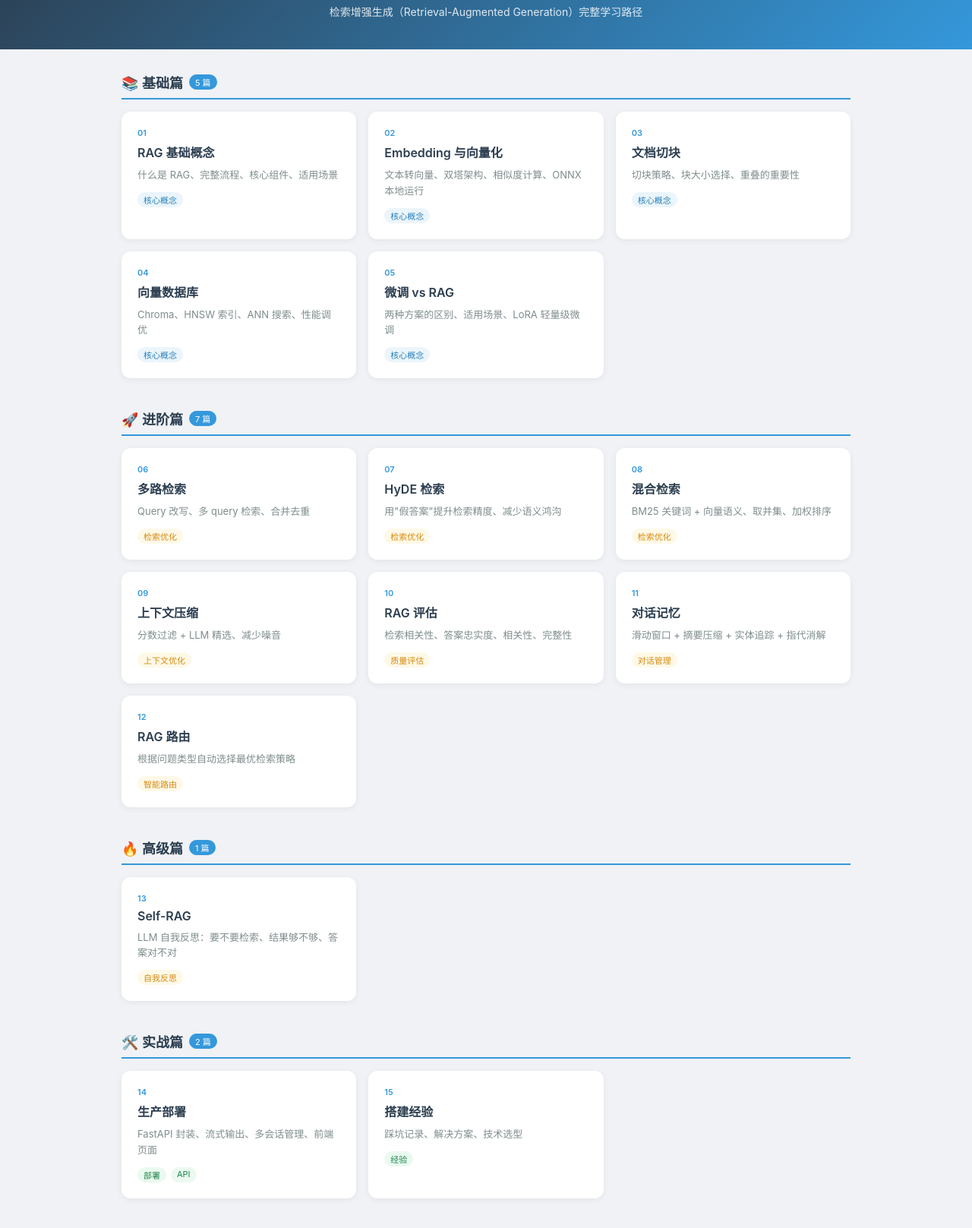
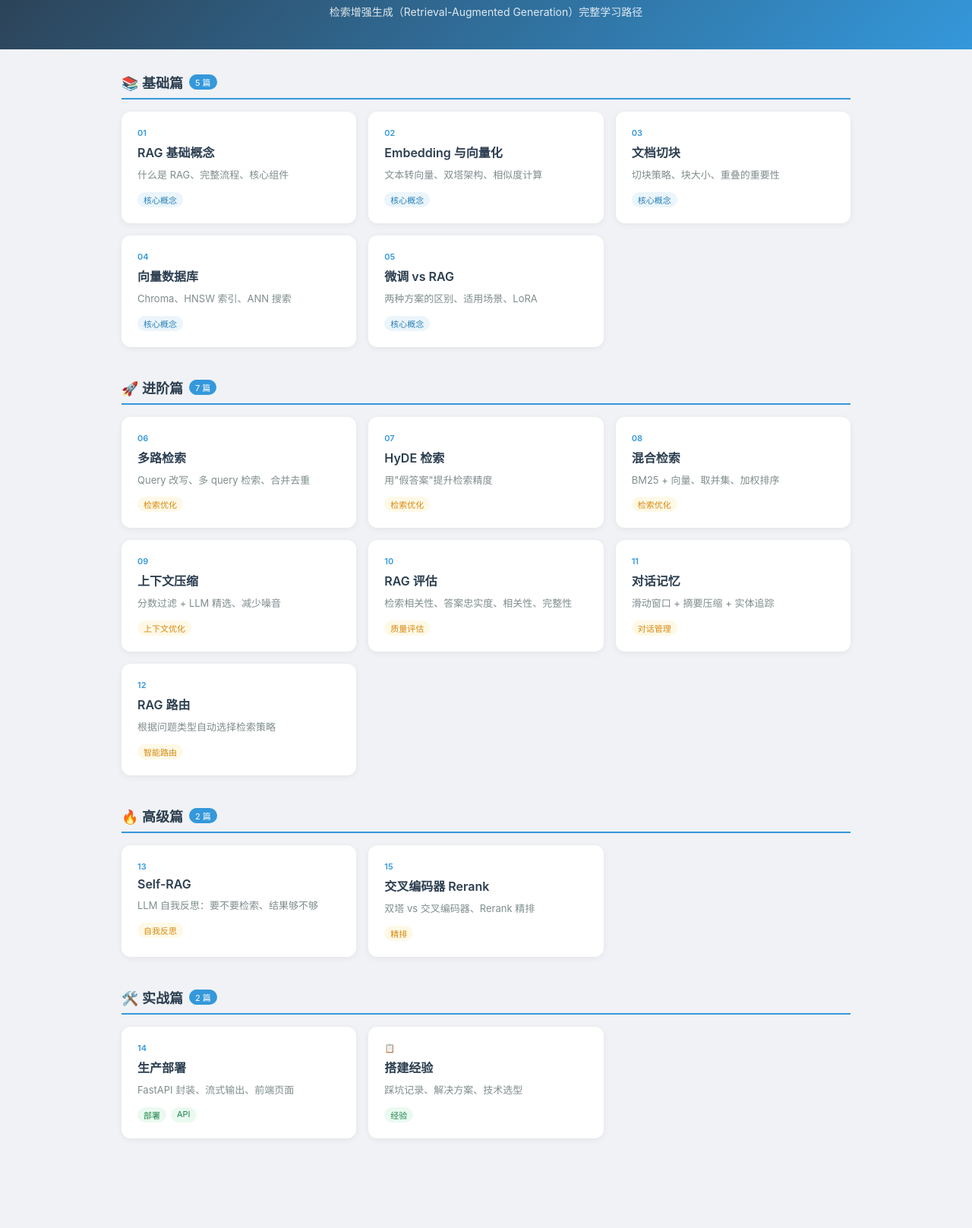
Before and after one commit to SHYXIN/rag-tutorial, a plain HTML site: page docs/pages/index.html in a window 1280 px wide. Shown: the part 83-1700 px from the top of the page at 76% size. After the commit the page ends 1652 px from the top, so only its background shows below. Drawn offline with Linux system fonts and the light colour scheme.

Commit message:
docs: 添加交叉编码器 Rerank 页面 + 更新索引

```diff
--- a/docs/pages/index.html
+++ b/docs/pages/index.html
@@ -11,11 +11,9 @@
         .header h1 { font-size: 28px; margin-bottom: 8px; }
         .header p { font-size: 14px; opacity: 0.85; }
         .container { max-width: 1000px; margin: 0 auto; padding: 30px 20px; }
-
         .section { margin-bottom: 40px; }
         .section-title { font-size: 18px; font-weight: 600; color: #2c3e50; margin-bottom: 16px; padding-bottom: 8px; border-bottom: 2px solid #3498db; display: flex; align-items: center; gap: 8px; }
         .section-title .badge { background: #3498db; color: #fff; font-size: 11px; padding: 2px 8px; border-radius: 10px; font-weight: normal; }
-
         .cards { display: grid; grid-template-columns: repeat(auto-fill, minmax(280px, 1fr)); gap: 16px; }
         .card { background: #fff; border-radius: 12px; padding: 20px; box-shadow: 0 2px 8px rgba(0,0,0,0.06); cursor: pointer; transition: all 0.2s; border: 1px solid transparent; text-decoration: none; color: inherit; display: block; }
         .card:hover { transform: translateY(-2px); box-shadow: 0 4px 16px rgba(0,0,0,0.12); border-color: #3498db; }
@@ -26,7 +24,6 @@
         .card-tag { font-size: 11px; padding: 2px 8px; background: #ecf0f1; border-radius: 10px; color: #555; }
         .card-tag.core { background: #ebf5fb; color: #2980b9; }
         .card-tag.adv { background: #fef9e7; color: #d68910; }
-
         .section.practice .card-tag { background: #eafaf1; color: #1e8449; }
     </style>
 </head>
@@ -35,123 +32,45 @@
         <h1>RAG 知识库</h1>
         <p>检索增强生成（Retrieval-Augmented Generation）完整学习路径</p>
     </div>
-
     <div class="container">
         <!-- 基础篇 -->
         <div class="section">
             <div class="section-title">📚 基础篇 <span class="badge">5 篇</span></div>
             <div class="cards">
-                <a href="01_RAG基础概念.html" class="card">
-                    <div class="card-num">01</div>
-                    <div class="card-title">RAG 基础概念</div>
-                    <div class="card-desc">什么是 RAG、完整流程、核心组件、适用场景</div>
-                    <div class="card-tags"><span class="card-tag core">核心概念</span></div>
-                </a>
-                <a href="02_Embedding与向量化.html" class="card">
-                    <div class="card-num">02</div>
-                    <div class="card-title">Embedding 与向量化</div>
-                    <div class="card-desc">文本转向量、双塔架构、相似度计算、ONNX 本地运行</div>
-                    <div class="card-tags"><span class="card-tag core">核心概念</span></div>
-                </a>
-                <a href="03_文档切块.html" class="card">
-                    <div class="card-num">03</div>
-                    <div class="card-title">文档切块</div>
-                    <div class="card-desc">切块策略、块大小选择、重叠的重要性</div>
-                    <div class="card-tags"><span class="card-tag core">核心概念</span></div>
-                </a>
-                <a href="04_向量数据库.html" class="card">
-                    <div class="card-num">04</div>
-                    <div class="card-title">向量数据库</div>
-                    <div class="card-desc">Chroma、HNSW 索引、ANN 搜索、性能调优</div>
-                    <div class="card-tags"><span class="card-tag core">核心概念</span></div>
-                </a>
-                <a href="05_微调vsRAG.html" class="card">
-                    <div class="card-num">05</div>
-                    <div class="card-title">微调 vs RAG</div>
-                    <div class="card-desc">两种方案的区别、适用场景、LoRA 轻量级微调</div>
-                    <div class="card-tags"><span class="card-tag core">核心概念</span></div>
-                </a>
+                <a href="01_RAG基础概念.html" class="card"><div class="card-num">01</div><div class="card-title">RAG 基础概念</div><div class="card-desc">什么是 RAG、完整流程、核心组件</div><div class="card-tags"><span class="card-tag core">核心概念</span></div></a>
+                <a href="02_Embedding与向量化.html" class="card"><div class="card-num">02</div><div class="card-title">Embedding 与向量化</div><div class="card-desc">文本转向量、双塔架构、相似度计算</div><div class="card-tags"><span class="card-tag core">核心概念</span></div></a>
+                <a href="03_文档切块.html" class="card"><div class="card-num">03</div><div class="card-title">文档切块</div><div class="card-desc">切块策略、块大小、重叠的重要性</div><div class="card-tags"><span class="card-tag core">核心概念</span></div></a>
+                <a href="04_向量数据库.html" class="card"><div class="card-num">04</div><div class="card-title">向量数据库</div><div class="card-desc">Chroma、HNSW 索引、ANN 搜索</div><div class="card-tags"><span class="card-tag core">核心概念</span></div></a>
+                <a href="05_微调vsRAG.html" class="card"><div class="card-num">05</div><div class="card-title">微调 vs RAG</div><div class="card-desc">两种方案的区别、适用场景、LoRA</div><div class="card-tags"><span class="card-tag core">核心概念</span></div></a>
             </div>
         </div>
-
         <!-- 进阶篇 -->
         <div class="section">
             <div class="section-title">🚀 进阶篇 <span class="badge">7 篇</span></div>
             <div class="cards">
-                <a href="06_多路检索.html" class="card">
-                    <div class="card-num">06</div>
-                    <div class="card-title">多路检索</div>
-                    <div class="card-desc">Query 改写、多 query 检索、合并去重</div>
-                    <div class="card-tags"><span class="card-tag adv">检索优化</span></div>
-                </a>
-                <a href="07_HyDE检索.html" class="card">
-                    <div class="card-num">07</div>
-                    <div class="card-title">HyDE 检索</div>
-                    <div class="card-desc">用"假答案"提升检索精度、减少语义鸿沟</div>
-                    <div class="card-tags"><span class="card-tag adv">检索优化</span></div>
-                </a>
-                <a href="08_混合检索.html" class="card">
-                    <div class="card-num">08</div>
-                    <div class="card-title">混合检索</div>
-                    <div class="card-desc">BM25 关键词 + 向量语义、取并集、加权排序</div>
-                    <div class="card-tags"><span class="card-tag adv">检索优化</span></div>
-                </a>
-                <a href="09_上下文压缩.html" class="card">
-                    <div class="card-num">09</div>
-                    <div class="card-title">上下文压缩</div>
-                    <div class="card-desc">分数过滤 + LLM 精选、减少噪音</div>
-                    <div class="card-tags"><span class="card-tag adv">上下文优化</span></div>
-                </a>
-                <a href="10_RAG评估.html" class="card">
-                    <div class="card-num">10</div>
-                    <div class="card-title">RAG 评估</div>
-                    <div class="card-desc">检索相关性、答案忠实度、相关性、完整性</div>
-                    <div class="card-tags"><span class="card-tag adv">质量评估</span></div>
-                </a>
-                <a href="11_对话记忆.html" class="card">
-                    <div class="card-num">11</div>
-                    <div class="card-title">对话记忆</div>
-                    <div class="card-desc">滑动窗口 + 摘要压缩 + 实体追踪 + 指代消解</div>
-                    <div class="card-tags"><span class="card-tag adv">对话管理</span></div>
-                </a>
-                <a href="12_RAG路由.html" class="card">
-                    <div class="card-num">12</div>
-                    <div class="card-title">RAG 路由</div>
-                    <div class="card-desc">根据问题类型自动选择最优检索策略</div>
-                    <div class="card-tags"><span class="card-tag adv">智能路由</span></div>
-                </a>
+                <a href="06_多路检索.html" class="card"><div class="card-num">06</div><div class="card-title">多路检索</div><div class="card-desc">Query 改写、多 query 检索、合并去重</div><div class="card-tags"><span class="card-tag adv">检索优化</span></div></a>
+                <a href="07_HyDE检索.html" class="card"><div class="card-num">07</div><div class="card-title">HyDE 检索</div><div class="card-desc">用"假答案"提升检索精度</div><div class="card-tags"><span class="card-tag adv">检索优化</span></div></a>
+                <a href="08_混合检索.html" class="card"><div class="card-num">08</div><div class="card-title">混合检索</div><div class="card-desc">BM25 + 向量、取并集、加权排序</div><div class="card-tags"><span class="card-tag adv">检索优化</span></div></a>
+                <a href="09_上下文压缩.html" class="card"><div class="card-num">09</div><div class="card-title">上下文压缩</div><div class="card-desc">分数过滤 + LLM 精选、减少噪音</div><div class="card-tags"><span class="card-tag adv">上下文优化</span></div></a>
+                <a href="10_RAG评估.html" class="card"><div class="card-num">10</div><div class="card-title">RAG 评估</div><div class="card-desc">检索相关性、答案忠实度、相关性、完整性</div><div class="card-tags"><span class="card-tag adv">质量评估</span></div></a>
+                <a href="11_对话记忆.html" class="card"><div class="card-num">11</div><div class="card-title">对话记忆</div><div class="card-desc">滑动窗口 + 摘要压缩 + 实体追踪</div><div class="card-tags"><span class="card-tag adv">对话管理</span></div></a>
+                <a href="12_RAG路由.html" class="card"><div class="card-num">12</div><div class="card-title">RAG 路由</div><div class="card-desc">根据问题类型自动选择检索策略</div><div class="card-tags"><span class="card-tag adv">智能路由</span></div></a>
             </div>
         </div>
-
         <!-- 高级篇 -->
         <div class="section">
-            <div class="section-title">🔥 高级篇 <span class="badge">1 篇</span></div>
+            <div class="section-title">🔥 高级篇 <span class="badge">2 篇</span></div>
             <div class="cards">
-                <a href="13_Self-RAG.html" class="card">
-                    <div class="card-num">13</div>
-                    <div class="card-title">Self-RAG</div>
-                    <div class="card-desc">LLM 自我反思：要不要检索、结果够不够、答案对不对</div>
-                    <div class="card-tags"><span class="card-tag adv">自我反思</span></div>
-                </a>
+                <a href="13_Self-RAG.html" class="card"><div class="card-num">13</div><div class="card-title">Self-RAG</div><div class="card-desc">LLM 自我反思：要不要检索、结果够不够</div><div class="card-tags"><span class="card-tag adv">自我反思</span></div></a>
+                <a href="15_交叉编码器Rerank.html" class="card"><div class="card-num">15</div><div class="card-title">交叉编码器 Rerank</div><div class="card-desc">双塔 vs 交叉编码器、Rerank 精排</div><div class="card-tags"><span class="card-tag adv">精排</span></div></a>
             </div>
         </div>
-
         <!-- 实战篇 -->
         <div class="section practice">
             <div class="section-title">🛠️ 实战篇 <span class="badge">2 篇</span></div>
             <div class="cards">
-                <a href="14_生产部署.html" class="card">
-                    <div class="card-num">14</div>
-                    <div class="card-title">生产部署</div>
-                    <div class="card-desc">FastAPI 封装、流式输出、多会话管理、前端页面</div>
-                    <div class="card-tags"><span class="card-tag">部署</span><span class="card-tag">API</span></div>
-                </a>
-                <a href="搭建经验.html" class="card">
-                    <div class="card-num">15</div>
-                    <div class="card-title">搭建经验</div>
-                    <div class="card-desc">踩坑记录、解决方案、技术选型</div>
-                    <div class="card-tags"><span class="card-tag">经验</span></div>
-                </a>
+                <a href="14_生产部署.html" class="card"><div class="card-num">14</div><div class="card-title">生产部署</div><div class="card-desc">FastAPI 封装、流式输出、前端页面</div><div class="card-tags"><span class="card-tag">部署</span><span class="card-tag">API</span></div></a>
+                <a href="../搭建经验.html" class="card"><div class="card-num">📋</div><div class="card-title">搭建经验</div><div class="card-desc">踩坑记录、解决方案、技术选型</div><div class="card-tags"><span class="card-tag">经验</span></div></a>
             </div>
         </div>
     </div>
```
Also changed, not shown: docs/pages/15_交叉编码器Rerank.html (added, +139 -0 lines).
